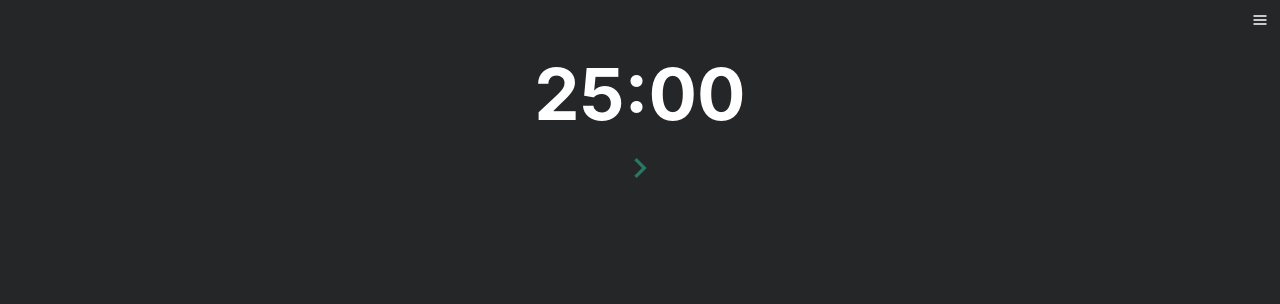
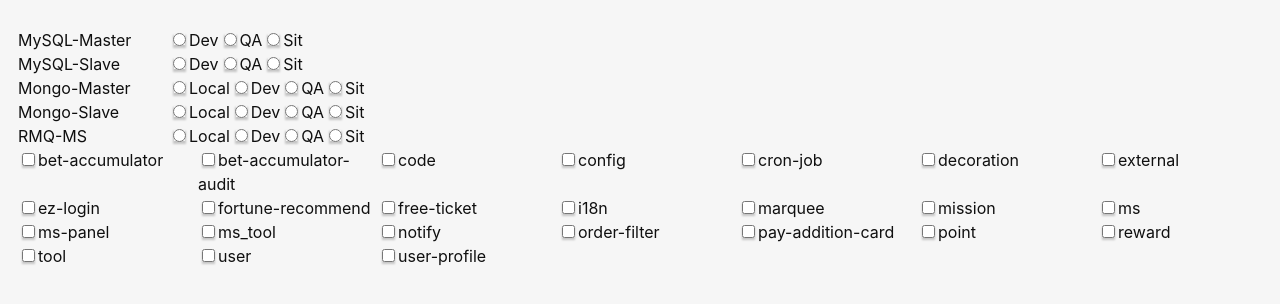
Before and after one commit to ggggggg0v0/productivity, a React (Vite) app: page / in a window 1280 px wide. Shown: the top 304 px of the page. Built offline with nearby package versions, Linux system fonts and the light colour scheme.

Commit message:
feat: 新增換 server url

```diff
--- a/src/App.jsx
+++ b/src/App.jsx
@@ -10,7 +10,7 @@
 ]
 
 export default () => {
-  const [page, setPage] = useState(0);
+  const [page, setPage] = useState(1);
 
   const handleKeyPress = useCallback((event) => {
     switch (event.key) {
--- a/src/config/config.js
+++ b/src/config/config.js
@@ -1,6 +1,7 @@
 import mongo from './mongo.js'
 import mysql from './mysql.js'
 import rmq from './rmq.js'
+import serverURL from './url.js'
 
 const Config = {
     ...mongo,
@@ -8,4 +9,7 @@
     ...rmq,
 }
 
-export default Config
+export default {
+    Config,
+    serverURLConfig: serverURL,
+}
--- /dev/null
+++ b/src/config/url.js
@@ -0,0 +1,102 @@
+
+const ServerList = [
+    'bet-accumulator',
+    'bet-accumulator-audit',
+    'config',
+    'free-ticket',
+    'mission',
+    'ms',
+    'external',
+    'point',
+    'user',
+    'marquee',
+    'decoration',
+    'reward',
+    'fortune-recommend',
+    'ms-panel',
+    'notify',
+    'pay-addition-card',
+    'i18n'
+]
+
+const running =  {}
+
+const config = {
+    "local": "http://localhost:",
+    "dev": "http://devgateway.ptd-k8sdev.guardians.one/dev",
+    "qa": "http://devgateway.ptd-k8sqa.guardians.one/dev",
+    "sit": "http://devgateway.ptd-k8ssit.guardians.one/dev",
+}
+
+const local = "local"
+const dev = "dev"
+const qa = "qa"
+const sit = "sit"
+
+const defaultEnv = dev
+const targetEnv = local
+let port = 1324
+
+var generateEnv = () => {
+    let setting = ""
+
+    for (let i in ServerList) {
+        setting += `${ServerList[i]} = "${config[defaultEnv]}"\n`
+    }
+
+    return setting
+}
+
+var replaceURL = (source, server, url) => {
+    return source.replace(new RegExp(`^${server}\\s*=\\s*".+"$`, 'gm'), `${server} = "${url}"`);
+}
+
+const Generate = () => {
+    let defaultURL = generateEnv()
+    let setting = defaultURL
+
+    for (const [server, port] of Object.entries(running)) {
+        let newURL = config[targetEnv] + port
+        setting = replaceURL(setting, server, newURL)
+    }
+
+    return setting
+}
+
+
+class Config {
+    constructor() {
+      this.defaultEnv = dev
+      this.targetEnv = local
+      this.running = {}
+    }
+
+    GeneratePort(serverName) {
+        let newRunningList = { ...this.running }
+
+        let ok = newRunningList[serverName]
+        if (!ok) {
+            port ++
+            newRunningList[serverName] = port
+        } else {
+            delete newRunningList[serverName]
+        }
+
+        this.running = newRunningList
+        return port
+    }
+
+    GetNewSetting() {
+        let defaultURL = generateEnv()
+        let setting = defaultURL
+
+        for (const [server, port] of Object.entries(this.running)) {
+            let newURL = config[targetEnv] + port
+            setting = replaceURL(setting, server, newURL)
+        }
+
+        return setting
+    }
+}
+
+export  default new Config()
--- a/src/containers/ConsulHelper.jsx
+++ b/src/containers/ConsulHelper.jsx
@@ -1,23 +1,93 @@
 // src/App.tsx
-import { useEffect, useState } from "react";
+import { useState } from "react";
 import { invoke } from '@tauri-apps/api/tauri'
 import Config from '../config/config'
 
+const serverList = [
+	"bet-accumulator",
+	"bet-accumulator-audit",
+	"code",
+	"config",
+	"cron-job",
+	"decoration",
+	"external",
+	"ez-login",
+	"fortune-recommend",
+	"free-ticket",
+	"i18n",
+	"marquee",
+	"mission",
+	"ms",
+	"ms-panel",
+	"ms_tool",
+	"notify",
+	"order-filter",
+	"pay-addition-card",
+	"point",
+	"reward",
+	"tool",
+	"user",
+	"user-profile",
+]
+
+const coolInfoStyle = 'background-color: darkblue; color: white; font-style: italic; border: 5px solid hotpink; font-size: 2em;'
+const coolWarnStyle = 'background-color: darkred; color: white; font-style: italic; border: 5px solid hotpink; font-size: 2em;'
+
+const copyToClipboard = async (text) => {
+	try {
+		await navigator.clipboard.writeText(text);
+	} catch (err) {
+		console.error('Failed to copy: ', err);
+	}
+}
+
 function ConsulHelper() {
+	const [checkBox, setCheckBox] = useState({})
+
     const onChange = (event) => {
         const arg = event.target.value.split('.')
         const [dbType, ms, env] = [arg[0], arg[1], arg[2]]
-		console.log(dbType, ms, env)
         const url = `http://127.0.0.1:8500/v1/kv/storage/${dbType}/${ms}/promote-ms?dc=dc1&flags=0`
 
-        invoke('fetch',{ invokeMessage: Config[`${dbType}_${env}`], url }).then((message) => console.log("heyhet", message))
+        invoke('fetch',{ invokeMessage: Config.Config[`${dbType}_${env}`], url }).then((message) => message && console.log(":)", message))
 		return
     }
 
 	const onChangeRMQ = (event) => {
         const url = `http://127.0.0.1:8500/v1/kv/storage/rmq/promote-ms?dc=dc1&flags=0`
 
-        invoke('fetch',{ invokeMessage: config[event.target.value], url }).then((message) => console.log("heyhet", message))
+        invoke('fetch',{ invokeMessage: Config.Config[event.target.value], url }).then((message) => message && console.log(":)", message))
+		return
+    }
+
+	const onChangeServer = (serverName) => {
+        const url = `http://127.0.0.1:8500/v1/kv/url/ms?dc=dc1&flags=0`
+		let port = Config.serverURLConfig.GeneratePort(serverName)
+
+		setCheckBox((value) => {
+			let newCheckBox = {
+				...value,
+			}
+
+			if (value[serverName]) {
+				delete newCheckBox[serverName]
+				invoke('stop_server',{ port: `${port}` }).then((message) => message && console.log(":-)", message))
+
+			} else {
+				newCheckBox[serverName] = true
+			}
+
+			return newCheckBox
+		})
+
+		let command = checkBox[serverName] ?
+		`lsof -i :${port} | awk '{ if (NR!=1) { print $2;}}' | xargs kill -9` :
+		`cd /Users/peter/p/ptd/backend/ms/${serverName}; go run main.go -p ${port}`
+
+		copyToClipboard(command);
+		console.log(`%c${command}`, checkBox[serverName] ? coolWarnStyle : coolInfoStyle)
+
+        invoke('fetch',{ invokeMessage: Config.serverURLConfig.GetNewSetting(), url }).then((message) => message && console.log(":)", message))
 		return
     }
 
@@ -124,6 +194,19 @@
 						<label>Sit</label>
 					</div>
 				</div>
+
+				<div style={{display: 'flex', flexWrap: 'wrap'}}>
+					{
+						serverList.map( serverName => {
+							return (
+								<div key={serverName} style={{flexBasis: '180px'}} onClick={() => {onChangeServer(serverName)}} >
+									<input type="checkbox" checked={!!checkBox[serverName]} onChange={(e) => {e.stopPropagation() && onChangeServer(serverName);}} />
+									<label>{serverName}</label>
+								</div>
+							)
+						})
+					}
+				</div>
 		</div>
 	)
 }
```
Also changed, not shown: 1 other file (tests, documents, lock files or other folders).
